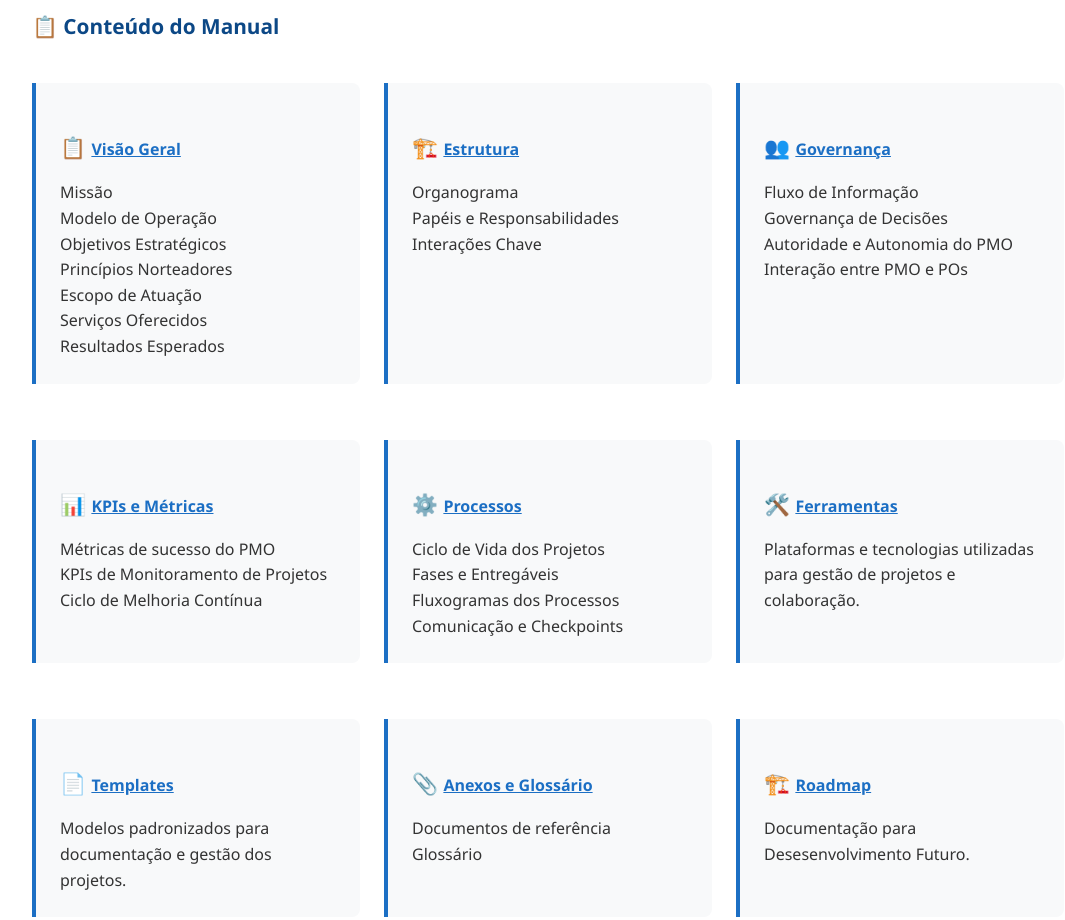
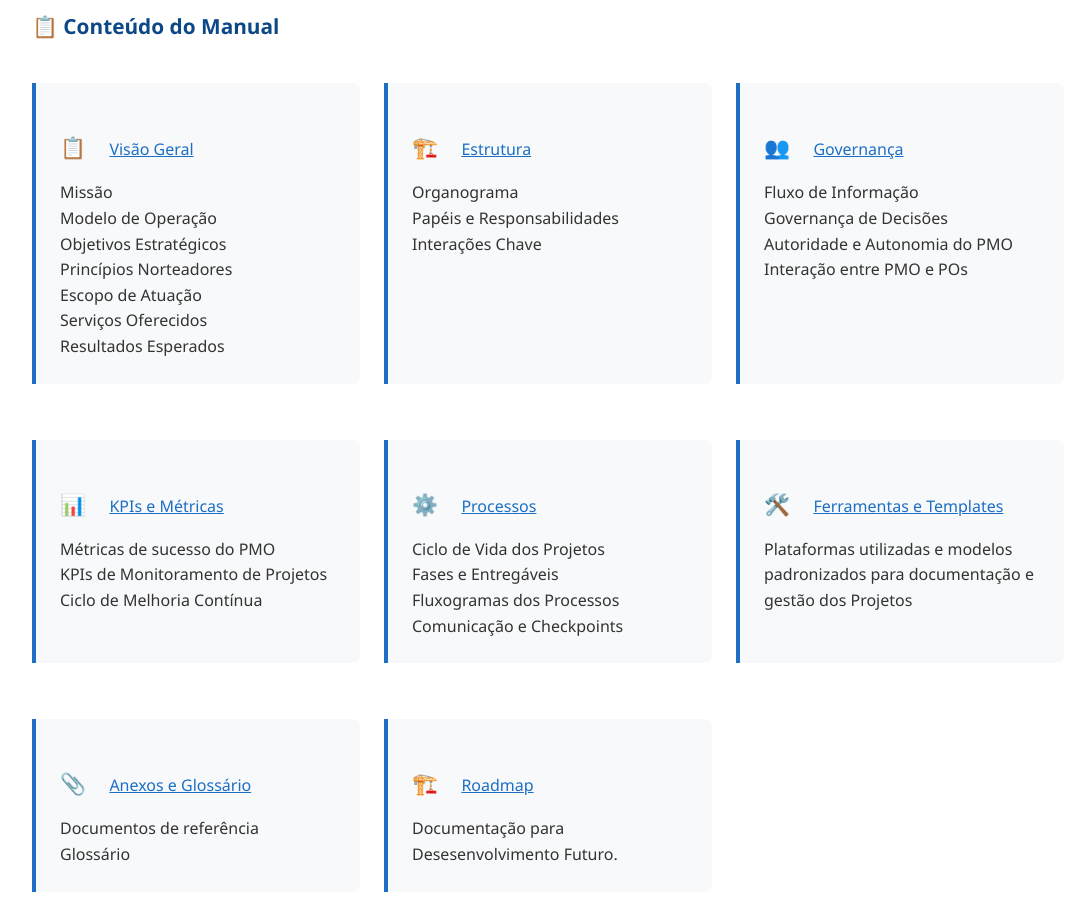
Before and after one commit to xvia-pmo/manual-operacional, a plain HTML site: page index.html in a window 1280 px wide. Shown: the part 440-1360 px from the top of the page, without its empty margins (92-1157 px from the left). Drawn offline with Linux system fonts and the light colour scheme.

Commit message:
Add files via upload

```diff
--- a/index.html
+++ b/index.html
@@ -506,7 +506,7 @@ nas 10 sections
             <div class="grid">
 
                 <div class="card">
-				  <h3>📋 <a href="#visao-geral"> Visão Geral </a></h3>
+				  <h3>📋 <a href="#visao-geral" class="nav-item" onclick="showSection('visao-geral', this)">Visão Geral</a></h3>
                     <p>Missão</p>
                     <p>Modelo de Operação</p>
                     <p>Objetivos Estratégicos</p>
@@ -518,7 +518,7 @@ nas 10 sections
 
 
                 <div class="card">
-                    <h3>🏗️ <a href="#estrutura"> Estrutura</a></h3>
+                    <h3>🏗️   <a href="#estrutura" class="nav-item" onclick="showSection('estrutura', this)">Estrutura</a></h3>
                     <p>Organograma</p>
                     <p>Papéis e Responsabilidades</p>
                     <p>Interações Chave</p>
@@ -526,7 +526,7 @@ nas 10 sections
 
 
 				<div class="card">
-                    <h3>👥 <a href="#governanca">Governança </a></h3>
+                    <h3>👥  <a href="#governanca" class="nav-item" onclick="showSection('governanca', this)">Governança</a></h3>
                     <p>Fluxo de Informação</p>
 					<p>Governança de Decisões</p>
 					<p>Autoridade e Autonomia do PMO</p>
@@ -535,7 +535,7 @@ nas 10 sections
 
 
 				  <div class="card">
-                <h3>📊 <a href="#kpis"> KPIs e Métricas </a></h3>
+                <h3>📊  <a href="#kpis" class="nav-item" onclick="showSection('kpis', this)">KPIs e Métricas</a></h3>
                   <p>Métricas de sucesso do PMO</p>
                     <p>KPIs de Monitoramento de Projetos</p>
 					 <p>Ciclo de Melhoria Contínua</p>
@@ -544,7 +544,7 @@ nas 10 sections
 
 
                 <div class="card">
-                    <h3>⚙️ <a href="#processos"> Processos </a></h3>
+                    <h3>⚙️  <a href="#processos" class="nav-item" onclick="showSection('processos', this)">Processos</a></h3>
                     <p>Ciclo de Vida dos Projetos </p>
 					 <p>Fases e Entregáveis </p>
 					 <p>Fluxogramas dos Processos</p>
@@ -554,25 +554,19 @@ nas 10 sections
 
 
                 <div class="card">
-                    <h3>🛠️ <a href="#ferramentas"> Ferramentas </a></h3>
-                    <p>Plataformas e tecnologias utilizadas para gestão de projetos e colaboração.</p>
+                    <h3>🛠️   <a href="#ferramentas" class="nav-item" onclick="showSection('ferramentas', this)">Ferramentas e Templates</a></h3>
+                    <p>Plataformas utilizadas e modelos padronizados para documentação e gestão dos Projetos</p>
                 </div>
 
 
-
-                <div class="card">
-                    <h3>📄 <a href="#templates">Templates </a></h3>
-                    <p>Modelos padronizados para documentação e gestão dos projetos.</p>
-                </div>
-
               <div class="card">
-                <h3>📎  <a href="#anexos">Anexos e Glossário</a></h3>
+                <h3>📎     <a href="#anexos" class="nav-item" onclick="showSection('anexos', this)">Anexos e Glossário</a></h3>
                   <p>Documentos de referência</p>
                     <p>Glossário</p>
                 </div>
 
 				<div class="card">
-                    <h3>🏗️  <a href="#roadmap">Roadmap </a></h3>
+                    <h3>🏗️   <a href="#roadmap" class="nav-item" onclick="showSection('roadmap', this)">Roadmap</a></h3>
                   <p>Documentação para Desesenvolvimento Futuro.</p>
                 </div>
 
@@ -713,9 +707,11 @@ nas 10 sections
 <!-- Seção: Estrutura-->
 
                 <section id="estrutura" class="section active">
-					    <h3>&nbsp;</h3>
       					  <p>&nbsp;</p>
       					  <p>&nbsp;</p>
+					       <p>&nbsp;</p>
+					 <p>&nbsp;</p>
+
         <h2>Estrutura</h2>
                     <p>A estrutura do PMO da X-Via é projetada para ser ágil e adaptável, suportando o crescimento da empresa e promovendo uma cultura de gestão de projetos eficiente e colaborativa. O PMO atua como um centro de excelência, fornecendo suporte, padronização e governança para todos os projetos da X-Via.</p>
 
@@ -912,7 +908,7 @@ nas 10 sections
 
 
       <section id="kpis" class="section active">
-					    <h3>&nbsp;</h3>
+					     <p>&nbsp;</p>
       					  <p>&nbsp;</p>
       					  <p>&nbsp;</p>
                     <h2>KPIs e Métricas</h2>
@@ -992,10 +988,9 @@ nas 10 sections
 <!-- Seção: Processos -->
 
       <section id="processos" class="section active">
-					    <h3>&nbsp;</h3>
+					     <p>&nbsp;</p>
       					  <p>&nbsp;</p>
-	    <p>&nbsp;</p>
-                    <h2>Processos                    </h2>
+                    <h2>Processos</h2>
                     <p>A Estrutura Analítica do Projeto (EAP) detalha os entregáveis de cada fase do projeto:</p>
                     <p>&nbsp;</p>
 
@@ -1373,7 +1368,7 @@ nas 10 sections
 
 
       <section id="ferramentas" class="section active">
-					    <h3>&nbsp;</h3>
+					    <p>&nbsp;</p>
       					  <p>&nbsp;</p>
       					  <p>&nbsp;</p>
                     <h2>Ferramentas e Templates</h2>
@@ -1500,7 +1495,7 @@ nas 10 sections
 
 
       <section id="roadmap" class="section active">
-					    <h3>&nbsp;</h3>
+
       					  <p>&nbsp;</p>
 	    <p>&nbsp;</p>
                     <h2>Roadmap</h2>
@@ -1524,7 +1519,7 @@ nas 10 sections
 
 
 
-<!-- SCRIPT
+
 
     <script>
         function showSection(sectionId, navItem) {
@@ -1640,6 +1635,6 @@ nas 10 sections
             showSection('bem-vindo');
         });
 
-    </script>  -->
+    </script>
 </body>
 </html>
```
